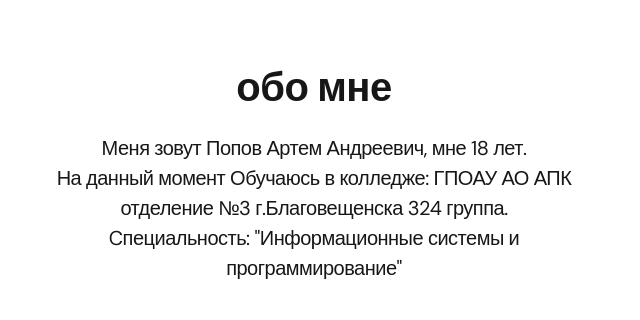
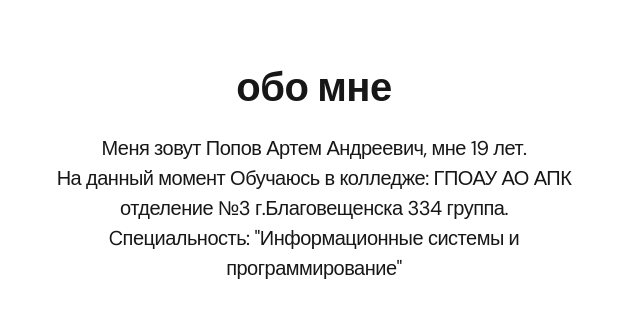
Before and after one commit to Rldplex/portfolio, a plain HTML site: page index.html in a window 1280 px wide. Shown: the part 780-1100 px from the top of the page, 326-966 px from the left. Drawn offline with Linux system fonts and the light colour scheme; a script that the page names is missing.

Commit message:
Update index.html

```diff
--- a/index.html
+++ b/index.html
@@ -37,8 +37,8 @@
             <ul class="content-list">
                     <li class="content-list__item">
                         <h2 class="title-2">обо мне</h2>
-                        <p>Меня зовут Попов Артем Андреевич, мне 18 лет.<br>
-                        На данный момент Обучаюсь в колледже: ГПОАУ АО АПК отделение №3 г.Благовещенска 324 группа.<br>
+                        <p>Меня зовут Попов Артем Андреевич, мне 19 лет.<br>
+                        На данный момент Обучаюсь в колледже: ГПОАУ АО АПК отделение №3 г.Благовещенска 334 группа.<br>
                         Cпециальность: "Информационные системы и программирование"<br><br>
                         </p>
                         <p>Мне нравится заниматься программированием, также я пишу программы на python, могу создавать базы данных в таких программах как 1с и Access. В особенностях в 1с.</p><br>
```
